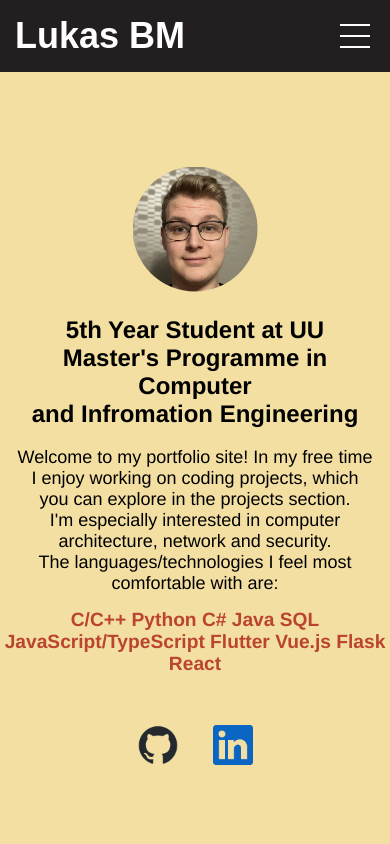
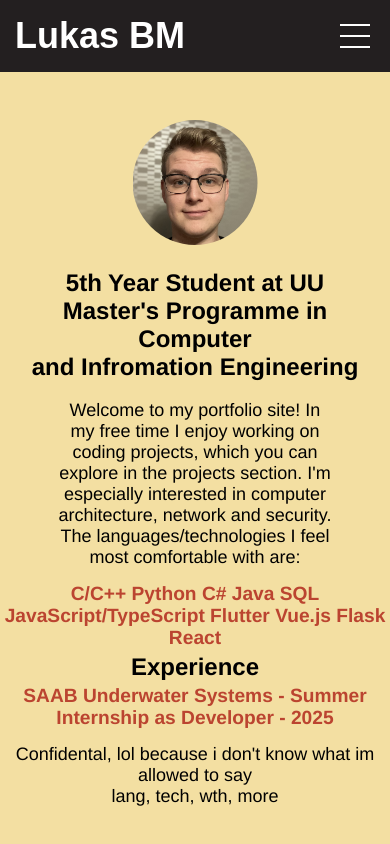
Before and after one commit to Lukasbygmal/Portfolio, a Vue app: page / in a window 390 px wide. Shown: the top 844 px of the page. Built offline with nearby package versions, Linux system fonts and the light colour scheme.

Commit message:
add experience + small fix

```diff
--- a/src/components/LayoutDescription.vue
+++ b/src/components/LayoutDescription.vue
@@ -5,10 +5,9 @@
   </div>
   <div class="layout-description">
     Welcome to my portfolio site! In my free time I enjoy working on coding projects, which you can explore in the
-    projects section. <br>
+    projects section.
     I'm especially interested in computer architecture, network and security.
-    <br>
-    The languages/technologies I feel most comfortable with are:
+    <br>The languages/technologies I feel most comfortable with are:
   </div>
   <div class="technologies">
     C/C++ Python C# Java SQL JavaScript/TypeScript Flutter Vue.js Flask React
@@ -33,8 +32,9 @@ export default {
 .layout-description {
   font-size: 24px;
   color: black;
-  margin: 5px 80px;
-  background-color: transparent
+  margin: 5px auto;
+  background-color: transparent;
+  max-width: 70%;
 }
 
 .technologies {
--- /dev/null
+++ b/src/components/LayoutExperience.vue
@@ -0,0 +1,66 @@
+<template>
+    <div class="experience-title">
+        Experience
+    </div>
+    <div class="experience-sub-title">
+        SAAB Underwater Systems - Summer Internship as Developer - 2025
+    </div>
+    <div class="experience-description">
+        Confidental, lol because i don't know what im allowed to say <br>
+        lang, tech, wth, more
+    </div>
+
+</template>
+
+<script>
+export default {
+    name: 'LayoutExperience'
+}
+</script>
+
+<style scoped>
+.experience-title {
+    font-size: 40px;
+    font-weight: bold;
+    color: black;
+    margin-top: 15px;
+    margin-bottom: 5px;
+    background-color: transparent;
+}
+
+.experience-description {
+    font-size: 24px;
+    color: black;
+    margin: 5px 10px;
+    background-color: transparent;
+}
+
+.experience-sub-title {
+    margin-top: auto;
+    font-size: 28px;
+    font-weight: bold;
+    background-color: transparent;
+    color: #BB4430;
+}
+
+@media (max-width: 768px) {
+    .experience-title {
+        font-size: 24px;
+        margin: 4px;
+    }
+
+    .experience-description {
+        font-size: 18px;
+        color: black;
+        margin: 15px;
+    }
+
+    .experience-sub-title {
+        margin-top: auto;
+        font-size: 1.2em;
+        font-weight: bold;
+        background-color: transparent;
+        color: #BB4430;
+    }
+}
+</style>
--- a/src/components/MainLayout.vue
+++ b/src/components/MainLayout.vue
@@ -3,7 +3,9 @@
     <div class="content-container">
       <LayoutPortrait></LayoutPortrait>
       <LayoutDescription></LayoutDescription>
+
     </div>
+    <div><LayoutExperience> </LayoutExperience></div>
     <div class="social-buttons-container">
       <SocialButton url="https://github.com/lukasbygmal" image="/github.png" />
       <SocialButton url="https://www.linkedin.com/in/lukas-bygdell-malmstig-14212a2a2/" image="/linkedinB.png" />
@@ -15,12 +17,14 @@
 import LayoutPortrait from './LayoutPortrait.vue';
 import LayoutDescription from './LayoutDescription.vue';
 import SocialButton from './SocialButton.vue';
+import LayoutExperience from './LayoutExperience.vue';
 
 export default {
   name: 'MainLayout',
   components: {
     LayoutPortrait,
     LayoutDescription,
+    LayoutExperience,
     SocialButton,
   },
 };
@@ -41,7 +45,7 @@ export default {
   display: flex;
   align-items: center;
   justify-content: center;
-  margin-top: 20px;
+  margin-top: 40px;
   flex-wrap: wrap;
 }
 
--- a/src/components/ProjectCard.vue
+++ b/src/components/ProjectCard.vue
@@ -37,11 +37,11 @@ export default {
       return this.technologies.join(', ');
     }
   },
-  methods: { // CHANGED: Added methods section
-    openLink() { // CHANGED: Added openLink method
-      window.open(this.link, '_blank'); // CHANGED: Opens link in new tab
-    } // CHANGED: End of openLink method
-  } // CHANGED: End of methods section
+  methods: {
+    openLink() {
+      window.open(this.link, '_blank');
+    }
+  }
 }
 </script>
 
@@ -59,20 +59,13 @@ export default {
   flex-direction: column;
   justify-content: start;
   cursor: pointer;
-  /* CHANGED: Added cursor pointer for better UX */
 }
 
 .card:hover {
-  /* CHANGED: Added hover effect */
   box-shadow: 0 6px 12px rgba(0, 0, 0, 0.15);
-  /* CHANGED: Enhanced shadow on hover */
   transform: translateY(-2px);
-  /* CHANGED: Subtle lift effect */
   transition: all 0.3s ease;
-  /* CHANGED: Smooth transition */
 }
-
-/* CHANGED: End of hover effect */
 
 
 .card-image {
@@ -80,9 +73,7 @@ export default {
   height: 200px;
   border-radius: 8px;
   object-fit: contain;
-  /* Shows full image, may have letterboxing */
   background: #f0f0f0;
-  /* Background color for empty areas */
 }
 
 .card-title {
@@ -91,7 +82,7 @@ export default {
 }
 
 .card-description {
-  font-size: 1em;
+  font-size: 1.1em;
   color: #666;
   overflow: hidden;
   text-overflow: ellipsis;
@@ -102,7 +93,7 @@ export default {
 
 .technologies-used {
   margin-top: auto;
-  font-size: 0.9em;
+  font-size: 1.2em;
   font-weight: bold;
   background-color: transparent;
   color: #BB4430;
@@ -118,6 +109,7 @@ export default {
 
   .card-description {
     -webkit-line-clamp: 20;
+    font-size: 1em;
   }
 }
 </style>
--- a/src/components/ProjectLayout.vue
+++ b/src/components/ProjectLayout.vue
@@ -37,7 +37,7 @@ export default {
           title: 'Wake of Ariadne',
           image: ariadne,
           description: 'A retro-inspired dungeon crawler rpg, with speedtyping as combat. The game is built in C++, with a database in PostgreSQL and a Flask REST API. Additionally, it uses OAuth with github. Published at itch.io!',
-          technologies: ['C++', 'SFML', 'Flask', 'Python', 'SQL', 'Make'],
+          technologies: ['C++', 'Flask', 'Python', 'PostgreSQL', 'Make', 'OpenSSL', 'SFML', 'OAuth'],
           link: "https://lukasbygmal.itch.io/wake-of-ariadne"
         },
         {
```
